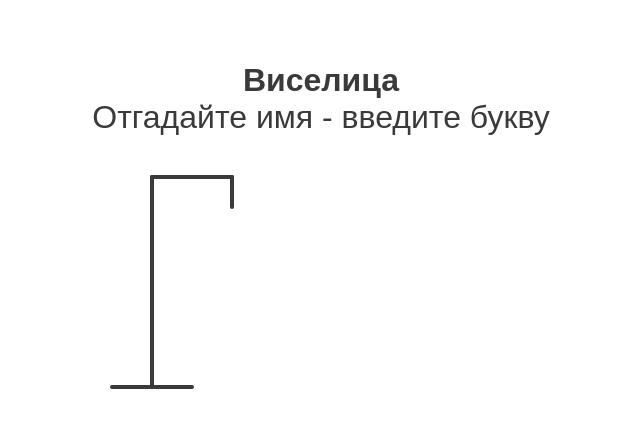
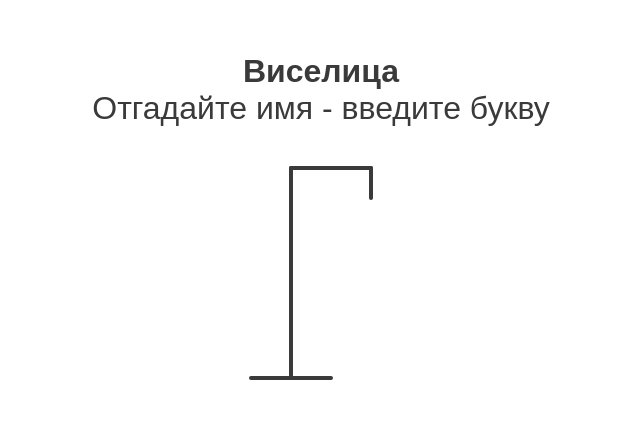
Before and after one commit to Antikab/gallows, a Vue app: page / in a window 1280 px wide. Shown: the part 139-566 px from the top of the page, without its empty margins (319-959 px from the left). Built offline with nearby package versions, Linux system fonts and the light colour scheme; no server answers.

Commit message:
Update GameFigure

```diff
--- a/src/components/GameFigure.vue
+++ b/src/components/GameFigure.vue
@@ -1,12 +1,13 @@
 <script setup lang="ts">
 interface Props {
-  wrongLettersCount: number
+  wrongLettersCount: number;
 }
-defineProps<Props>()
+defineProps<Props>();
 </script>
 
 <template>
-  <svg height="250" width="200" class="figure-container">
+  <div class="figure-container">
+    <svg class="figure">
       <!-- Rod -->
       <line x1="60" y1="20" x2="140" y2="20" />
       <line x1="140" y1="20" x2="140" y2="50" />
@@ -24,4 +25,5 @@ defineProps<Props>()
       <line v-if="wrongLettersCount >= 5" x1="140" y1="150" x2="120" y2="180" />
       <line v-if="wrongLettersCount >= 6" x1="140" y1="150" x2="160" y2="180" />
     </svg>
+  </div>
 </template>
```
Lines whose indentation alone changed are shown as unchanged.
